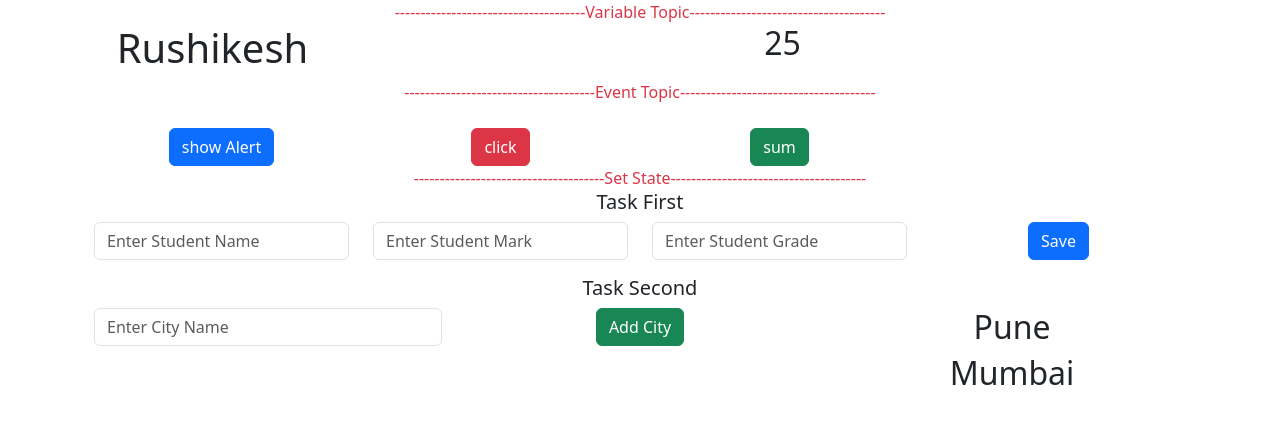
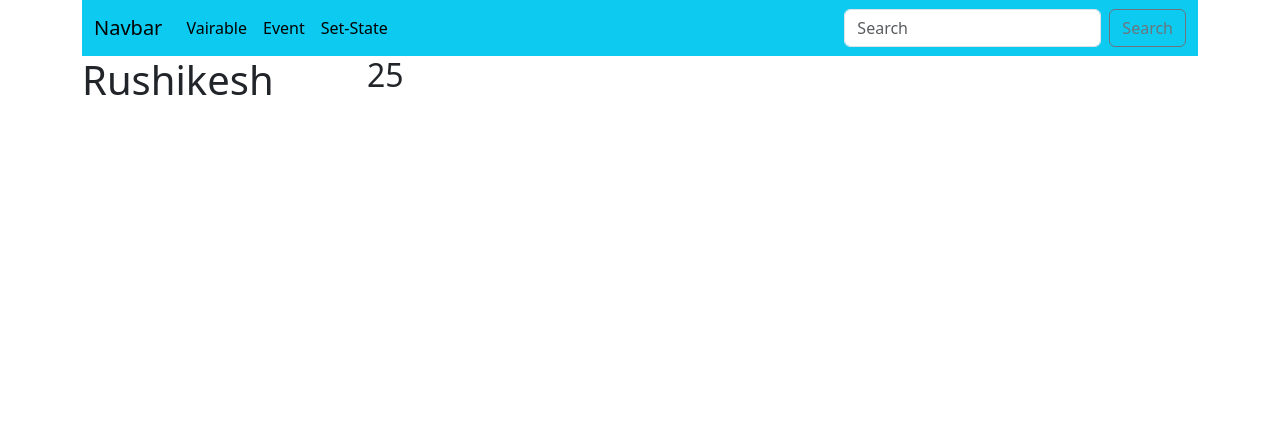
Before and after one commit to Rushikengar8686/React, a React (Create React App) app in the folder reactcourse/: page / in a window 1280 px wide. Shown: the top 424 px of the page. Built offline with nearby package versions, Linux system fonts and the light colour scheme.

Commit message:
Use React Router in App.js File

```diff
--- a/reactcourse/package.json
+++ b/reactcourse/package.json
@@ -10,6 +10,7 @@
     "bootstrap": "^5.3.8",
     "react": "^19.2.3",
     "react-dom": "^19.2.3",
+    "react-router-dom": "^7.11.0",
     "react-scripts": "5.0.1",
     "web-vitals": "^2.1.4"
   },
--- a/reactcourse/src/App.js
+++ b/reactcourse/src/App.js
@@ -1,33 +1,68 @@
 import Event from "./Topics/Event";
 import SetState from "./Topics/SetState";
 import Variables from "./Topics/Variables";
-
+import { BrowserRouter, Link, Route, Routes } from 'react-router-dom'
 function App() {
   return (
     <div>
       <div className="container">
-        <div className="row">
-          <div className="col text-center">
-            <span className="text-danger">-------------------------------------Variable Topic--------------------------------------</span>
+        <BrowserRouter>
+          <nav className="navbar navbar-expand-lg navbar-light bg-info">
+            <div className="container-fluid">
+              <a className="navbar-brand" href="#">Navbar</a>
+              <button className="navbar-toggler" type="button" data-bs-toggle="collapse" data-bs-target="#navbarSupportedContent" aria-controls="navbarSupportedContent" aria-expanded="false" aria-label="Toggle navigation">
+                <span className="navbar-toggler-icon"></span>
+              </button>
+              <div className="collapse navbar-collapse" id="navbarSupportedContent">
+                <ul className="navbar-nav me-auto mb-2 mb-lg-0">
+                  <li className="nav-item">
+                    <Link className="nav-link active" to="/">Vairable</Link>
+                   </li>
+                   <li className="nav-item">
+                    <Link className="nav-link active" to="Event">Event</Link>
+                   </li>
+                   <li className="nav-item">
+                    <Link className="nav-link active" to="SetState">Set-State</Link>
+                   </li>
+                </ul>
+                <form className="d-flex">
+                  <input className="form-control me-2" type="search" placeholder="Search" aria-label="Search" />
+                  <button className="btn btn-outline-secondary" type="submit">Search</button>
+                </form>
+              </div>
+            </div>
+          </nav>
+          <Routes>
+            <Route path="/" element={<Variables></Variables>}></Route>
+            <Route path="Event" element={<Event></Event>}></Route>
+            <Route path="SetState" element={<SetState></SetState>}></Route>
+
+          </Routes>
+        </BrowserRouter>
+      </div>
+      {/* <div classNameName="container">
+        <div classNameName="row">
+          <div classNameName="col text-center">
+            <span classNameName="text-danger">-------------------------------------Variable Topic--------------------------------------</span>
 
             <Variables></Variables>
           </div>
         </div>
 
-        <div className="row">
-          <div className="col text-center">
-            <span className="text-danger">-------------------------------------Event Topic--------------------------------------</span>
+        <div classNameName="row">
+          <div classNameName="col text-center">
+            <span classNameName="text-danger">-------------------------------------Event Topic--------------------------------------</span>
 
             <Event></Event>
           </div>
         </div>
-        <div className="row">
-          <div className="col text-center">
-             <span className="text-danger">-------------------------------------Set State--------------------------------------</span>
-              <SetState></SetState>
+        <div classNameName="row">
+          <div classNameName="col text-center">
+            <span classNameName="text-danger">-------------------------------------Set State--------------------------------------</span>
+            <SetState></SetState>
           </div>
         </div>
-      </div>
+      </div> */}
     </div>
   );
 }
```
Also changed, not shown: 1 other file (tests, documents, lock files or other folders).
